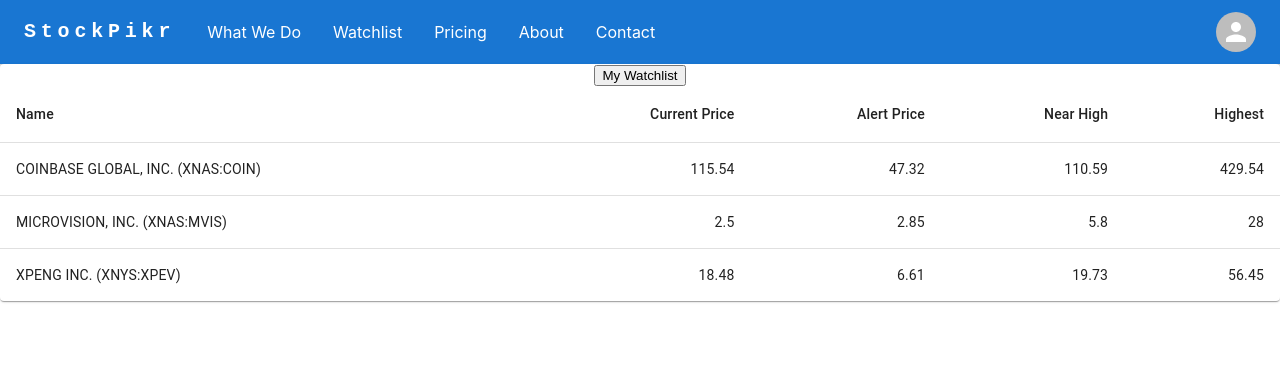
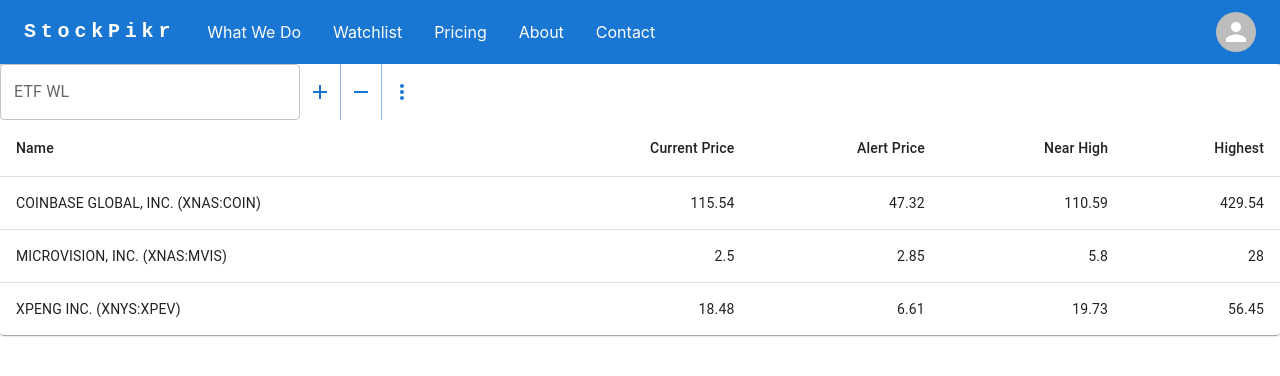
Before and after one commit to szayadi/Stockpikr-React-App, a React (Create React App) app: page /watchlist in a window 1280 px wide. Shown: the top 376 px of the page. Built offline with nearby package versions, Linux system fonts and the light colour scheme.

Commit message:
feat: change from dropdown to autocomplete & add button groups

```diff
--- a/package.json
+++ b/package.json
@@ -5,7 +5,7 @@
   "dependencies": {
     "@emotion/react": "^11.11.1",
     "@emotion/styled": "^11.11.0",
-    "@mui/icons-material": "^5.14.18",
+    "@mui/icons-material": "^5.15.1",
     "@mui/material": "^5.14.18",
     "@testing-library/jest-dom": "^5.17.0",
     "@testing-library/react": "^13.4.0",
--- /dev/null
+++ b/src/components/Watchlist/Autocomplete.tsx
@@ -0,0 +1,129 @@
+import Autocomplete, { createFilterOptions } from '@mui/material/Autocomplete';
+import Button from '@mui/material/Button';
+import Dialog from '@mui/material/Dialog';
+import DialogActions from '@mui/material/DialogActions';
+import DialogContent from '@mui/material/DialogContent';
+import DialogContentText from '@mui/material/DialogContentText';
+import DialogTitle from '@mui/material/DialogTitle';
+import TextField from '@mui/material/TextField';
+import * as React from 'react';
+
+// Define the prop types for the component
+interface MyComponentProps {
+  watchlistKeys: string[];
+  handleAppendNewKey: (key: string) => void;
+  setWlKey: (key: string) => void;
+}
+
+const filter = createFilterOptions<WatchlistId>();
+
+const AutocompleteComponent: React.FC<MyComponentProps> = ({ watchlistKeys, handleAppendNewKey, setWlKey }) => {
+  const [value, setValue] = React.useState<string | null>(null);
+  const [open, toggleOpen] = React.useState(false);
+
+  const handleClose = () => {
+    setDialogValue({ id: '', inputValue: '' });
+    toggleOpen(false);
+  };
+
+  const [dialogValue, setDialogValue] = React.useState<WatchlistId>({
+    id: '',
+    inputValue: ''
+  });
+
+  const handleSubmit = (event: React.FormEvent<HTMLFormElement>) => {
+    event.preventDefault();
+    setValue(dialogValue.id);
+    handleAppendNewKey(dialogValue.id);
+    handleClose();
+  };
+
+  return (
+    <React.Fragment>
+      <Autocomplete
+        value={value}
+        onChange={(event, newValue) => {
+          if (typeof newValue === 'string') {
+            // timeout to avoid instant validation of the dialog's form.
+            setTimeout(() => {
+              toggleOpen(true);
+              setDialogValue({
+                id: newValue
+              });
+            });
+          } else if (newValue && newValue.inputValue) {
+            toggleOpen(true);
+            setDialogValue({
+              id: newValue.inputValue
+            });
+          } else {
+            if (newValue && newValue.id) {
+              setValue(newValue.id);
+              console.log(watchlistKeys.includes(newValue.id));
+              if (watchlistKeys.includes(newValue.id)) setWlKey(newValue.id);
+            } else {
+              setValue('');
+            }
+          }
+        }}
+        filterOptions={(options, params) => {
+          const filtered = filter(options, params);
+
+          if (params.inputValue !== '') {
+            filtered.push({ inputValue: params.inputValue, id: `Add "${params.inputValue}"` });
+          }
+
+          return filtered;
+        }}
+        id="free-solo-dialog-demo"
+        options={watchlistKeys.map((key) => ({ id: key, inputValue: '' } as WatchlistId))}
+        getOptionLabel={(option) => {
+          // e.g. value selected with enter, right from the input
+          if (typeof option === 'string') {
+            return option;
+          }
+          if (option.inputValue) {
+            return option.inputValue;
+          }
+          return option.id;
+        }}
+        selectOnFocus
+        clearOnBlur
+        handleHomeEndKeys
+        renderOption={(props, option) => <li {...props}>{option.id}</li>}
+        sx={{ width: 300 }}
+        freeSolo
+        renderInput={(params) => <TextField {...params} label={watchlistKeys.length > 0 ? watchlistKeys[0] : ''} />}
+      />
+      <Dialog open={open} onClose={handleClose}>
+        <form onSubmit={handleSubmit}>
+          <DialogTitle>Add a new Watchlist</DialogTitle>
+          <DialogContent>
+            <DialogContentText>Create a new watchlist to manage your favorite stocks!</DialogContentText>
+            <TextField
+              autoFocus
+              margin="dense"
+              id="name"
+              value={dialogValue.id}
+              onChange={(event) => setDialogValue({ ...dialogValue, id: event.target.value })}
+              label="id"
+              type="text"
+              variant="standard"
+            />
+          </DialogContent>
+          <DialogActions>
+            <Button onClick={handleClose}>Cancel</Button>
+            <Button type="submit">Add</Button>
+          </DialogActions>
+        </form>
+      </Dialog>
+    </React.Fragment>
+  );
+};
+
+interface WatchlistId {
+  id: string;
+  inputValue?: string;
+}
+
+export default AutocompleteComponent;
--- a/src/components/Watchlist/Watchlist.tsx
+++ b/src/components/Watchlist/Watchlist.tsx
@@ -1,9 +1,19 @@
-import { Dropdown } from '@mui/base/Dropdown';
-import { Menu } from '@mui/base/Menu';
-import { MenuButton } from '@mui/base/MenuButton';
-import { MenuItem } from '@mui/base/MenuItem';
-import { Paper, Table, TableBody, TableCell, TableContainer, TableHead, TableRow } from '@mui/material';
+import AddIcon from '@mui/icons-material/Add';
+import MoreVertIcon from '@mui/icons-material/MoreVert';
+import RemoveIcon from '@mui/icons-material/Remove';
+import {
+  Button,
+  ButtonGroup,
+  Paper,
+  Table,
+  TableBody,
+  TableCell,
+  TableContainer,
+  TableHead,
+  TableRow
+} from '@mui/material';
 import { useState } from 'react';
+import AutocompleteComponent from './Autocomplete';
 
 function createData(name: string, currentPrice: number, alertPrice: number, nearHigh: number, highest: number) {
   return { name, currentPrice, alertPrice, nearHigh, highest };
@@ -26,7 +36,7 @@
 };
 
 export function Watchlist() {
-  const [listKey, setListKey] = useState('ETF WL');
+  const [wlKey, setWlKey] = useState('ETF WL');
   const [wlKeys, setWlKeys] = useState(Object.keys(defaultWatchlists));
   const [watchlists, setWatchlists] = useState(defaultWatchlists);
 
@@ -35,22 +45,39 @@
       watchlists[key] = [];
       setWatchlists(watchlists);
       setWlKeys(Object.keys(watchlists));
+      setWlKey(key);
     }
+  };
+
+  const handleOnClickSettings = () => {
+    console.log('Settings');
+  };
+
+  const handleClickAddStock = () => {
+    console.log('Add');
+  };
+
+  const handleClickDeleteStock = () => {
+    console.log('Delete');
   };
 
   return (
     <TableContainer component={Paper}>
-      <Dropdown>
-        <MenuButton>My Watchlist</MenuButton>
-        <Menu>
-          {wlKeys.map((key) => (
-            <MenuItem onClick={() => setListKey(key)}>{key}</MenuItem>
-          ))}
-          <MenuItem onClick={() => handleAppendNewKey(`Empty WL ${Math.floor(Math.random() * 10000000)}`)}>
-            Add new Watchlist
-          </MenuItem>
-        </Menu>
-      </Dropdown>
+      <div style={{ display: 'flex', flexDirection: 'row' }}>
+        <AutocompleteComponent watchlistKeys={wlKeys} handleAppendNewKey={handleAppendNewKey} setWlKey={setWlKey} />
+        <ButtonGroup variant="text" aria-label="text button group">
+          <Button>
+            <AddIcon onClick={handleClickAddStock} fontSize="medium" />
+          </Button>
+          <Button>
+            {' '}
+            <RemoveIcon onClick={handleClickDeleteStock} fontSize="medium" />
+          </Button>
+          <Button onClick={handleOnClickSettings}>
+            <MoreVertIcon fontSize="medium" />
+          </Button>
+        </ButtonGroup>
+      </div>
       <Table sx={{ minWidth: 650 }} aria-label="simple table">
         <TableHead>
           <TableRow>
@@ -62,7 +89,7 @@
           </TableRow>
         </TableHead>
         <TableBody>
-          {watchlists[listKey].map((row) => (
+          {watchlists[wlKey].map((row) => (
             <TableRow key={row.name} sx={{ '&:last-child td, &:last-child th': { border: 0 } }}>
               <TableCell component="th" scope="row">
                 {row.name}
```
Also changed, not shown: src/components/ButtonWithDialog/ButtonWithDialog.tsx (added, +15 -0 lines), 1 other file (tests, documents, lock files or other folders).
